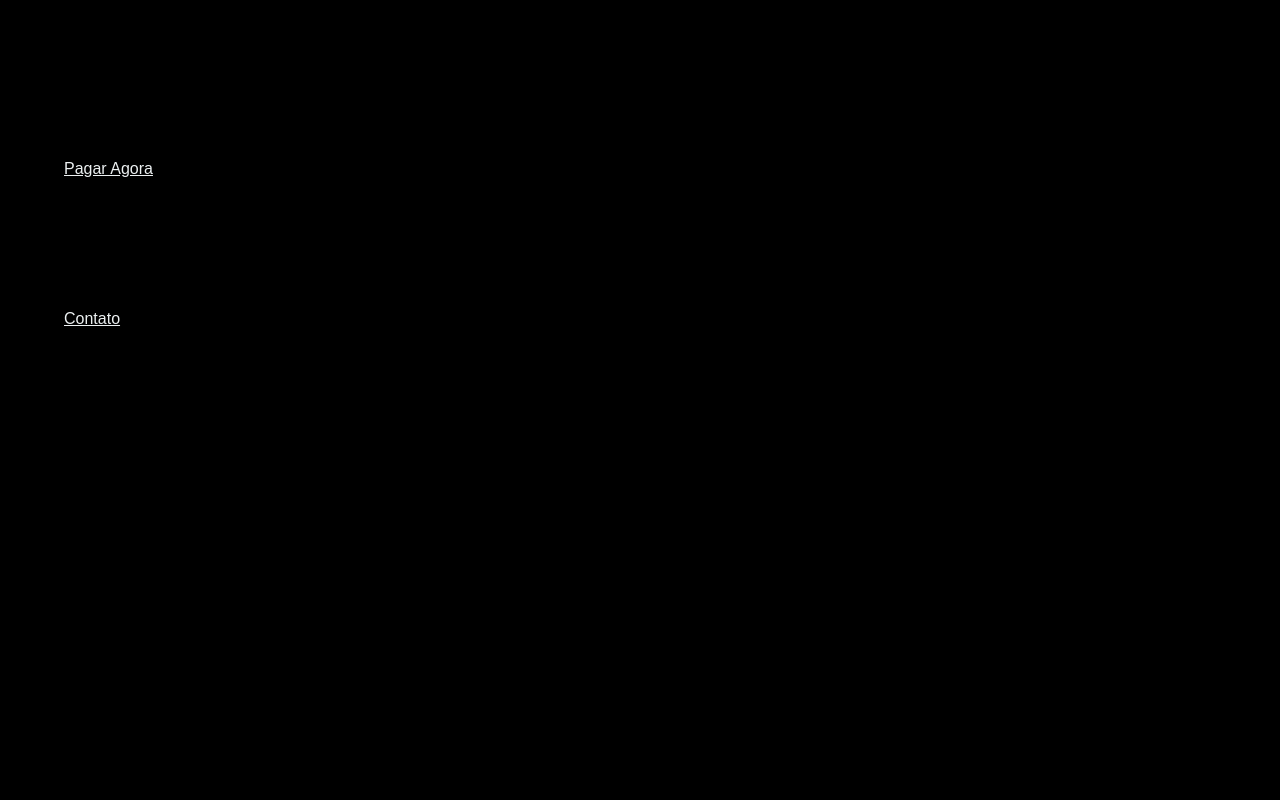
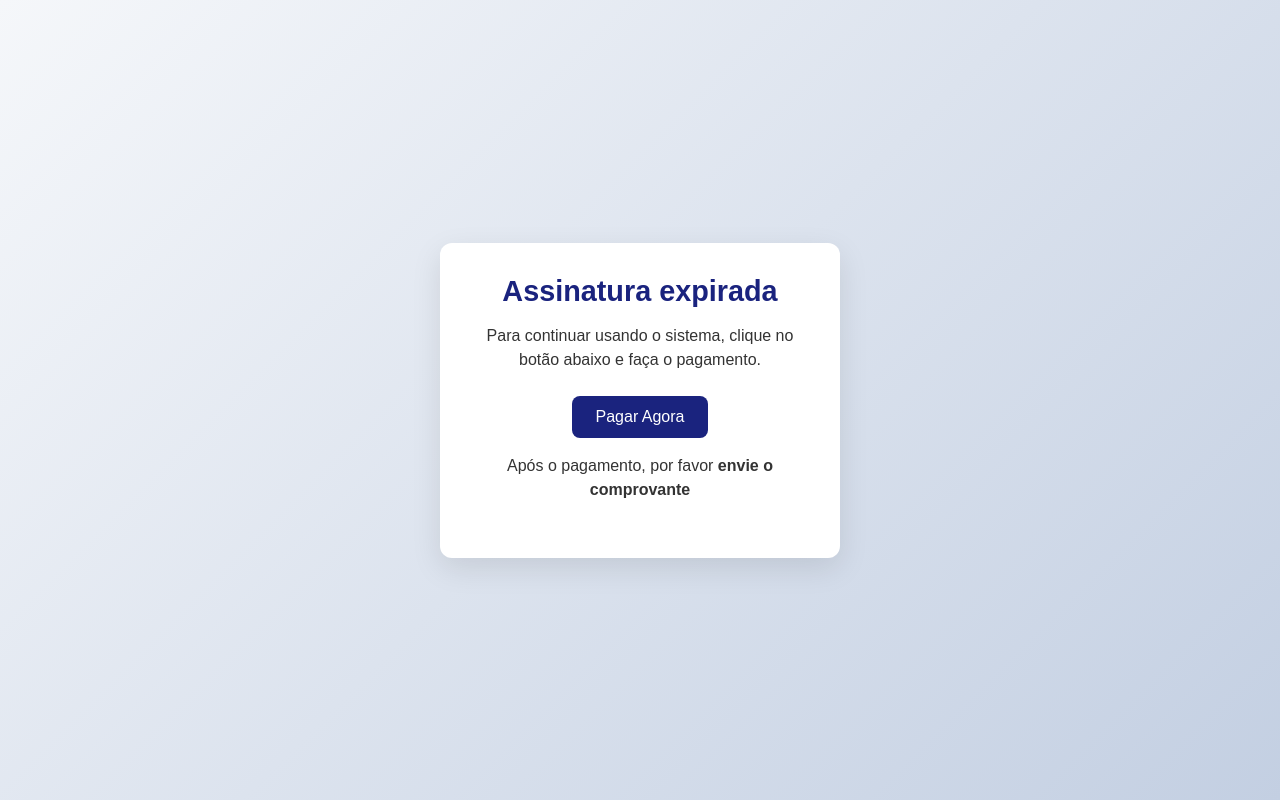
Before and after one commit to DouglasMoraesDev/projeto-fidelidade, a website: page public/payment.html in a window 1280 px wide. Drawn offline with Linux system fonts and the light colour scheme.

Commit message:
atualização  na pagina de pagamento

```diff
--- a/public/payment.html
+++ b/public/payment.html
@@ -3,18 +3,86 @@
 <head>
   <meta charset="UTF-8">
   <title>Renove sua assinatura</title>
-  <link rel="stylesheet" href="style.css">
+  <style>
+    /* Reset mínimo */
+    *, *::before, *::after {
+      margin: 0;
+      padding: 0;
+      box-sizing: border-box;
+    }
+
+    /* Fonte e cores gerais */
+    body {
+      font-family: 'Montserrat', sans-serif;
+      background: linear-gradient(135deg, #f5f7fa 0%, #c3cfe2 100%);
+      color: #333;
+      height: 100vh;
+      display: flex;
+      align-items: center;
+      justify-content: center;
+    }
+
+    .container {
+      background: #fff;
+      padding: 2rem;
+      max-width: 400px;
+      width: 90%;
+      border-radius: 12px;
+      box-shadow: 0 10px 30px rgba(0,0,0,0.1);
+      text-align: center;
+    }
+
+    h1 {
+      font-size: 1.8rem;
+      margin-bottom: 1rem;
+      color: #1a237e;
+    }
+
+    p {
+      margin-bottom: 1.5rem;
+      line-height: 1.5;
+    }
+
+    .btn {
+      display: inline-block;
+      padding: 0.75rem 1.5rem;
+      font-size: 1rem;
+      font-weight: 500;
+      text-decoration: none;
+      background: #1a237e;
+      color: #fff;
+      border-radius: 8px;
+      transition: background 0.2s ease, transform 0.2s ease;
+      margin-bottom: 1rem;
+    }
+
+    .btn:hover {
+      background: #283593;
+      transform: translateY(-2px);
+    }
+
+    .contact-btn {
+      background: #388e3c;
+    }
+    .contact-btn:hover {
+      background: #2e7d32;
+    }
+
+    footer {
+      margin-top: 2rem;
+      font-size: 0.9rem;
+      color: #666;
+    }
+    footer a {
+      color: #1a237e;
+      text-decoration: none;
+    }
+  </style>
 </head>
 <body>
   <div class="container">
     <h1>Assinatura expirada</h1>
     <p>Para continuar usando o sistema, clique no botão abaixo e faça o pagamento.</p>
     <a href="https://mpago.la/1Mc6Lnc" class="btn">Pagar Agora</a>
-    <p>apos o pagamento, enviar o comporvante para esse contato abaixo </p> <br>
-    <p>
-        &copy; Douglas Moraes Dev <br>
-        <a href="https://wa.me/qr/F2Z744R5KWEPB1" target="_blank">Contato</a>
-      </p>
-  </div>
-</body>
-</html>
+
+    <p>Após o pagamento, por favor <strong>envie o comprovante</strong>
```
